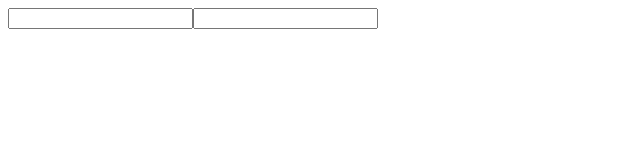
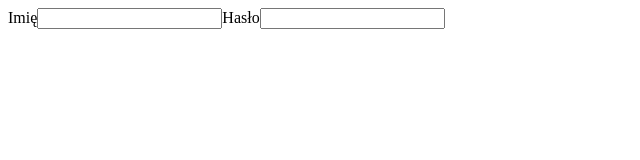
Before and after one commit to wjola/registration, a React (Create React App) app: page / in a window 1280 px wide. Shown: the top 160 px of the page, without its empty margins (0-640 px from the left). Built offline with nearby package versions, Linux system fonts and the light colour scheme.

Commit message:
Create FormInput component

```diff
--- /dev/null
+++ b/src/components/FormInput.js
@@ -0,0 +1,10 @@
+const FormInput = ({ type, id, label }) => {
+  return (
+    <>
+      <label htmlFor={id}>{label}</label>
+      <input type={type} id={id} />
+    </>
+  );
+}
+
+export default FormInput;
--- a/src/components/RegistrationForm.js
+++ b/src/components/RegistrationForm.js
@@ -1,8 +1,10 @@
+import FormInput from "./FormInput";
+
 const RegistrationForm = () => {
   return (
     <form>
-      <input type="text" id="name" />
-      <input type="password" id="password" />
+      <FormInput type="text" id="name" label="Imię" />
+      <FormInput type="password" id="password" label="Hasło" />
     </form>
   );
 }
```
